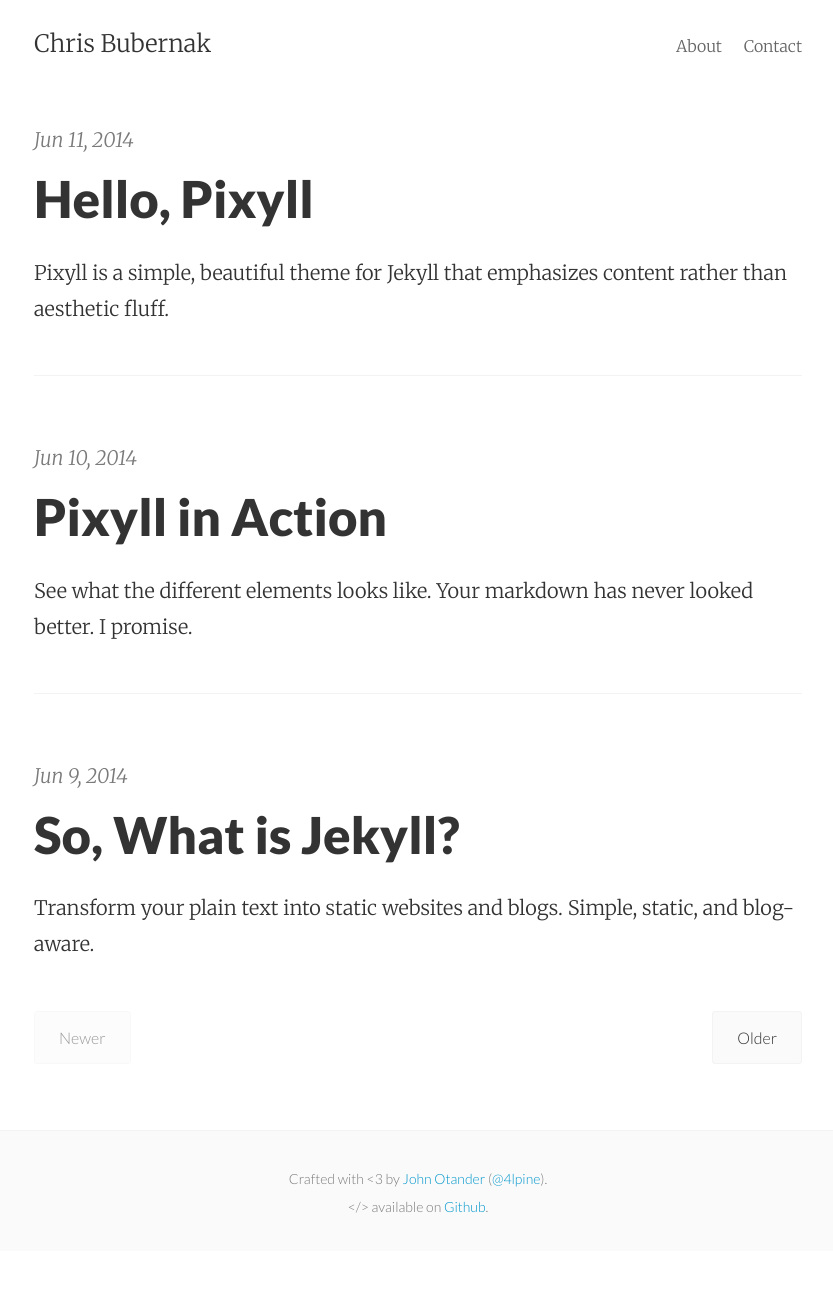
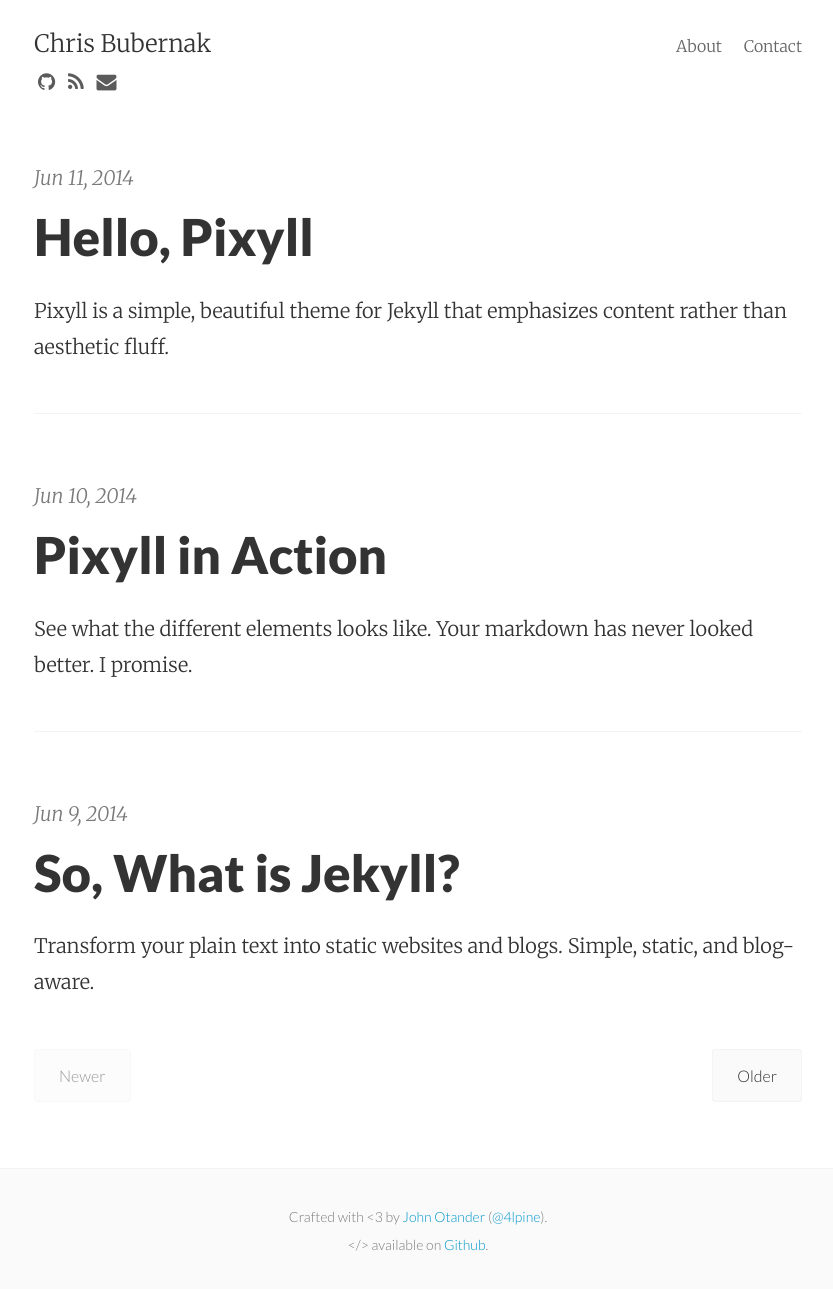
Before and after one commit to chrisbubernak/ChrisBubernak.GitHub.io, a Jekyll site: the page built from index.html, in a window 1280 px wide. Shown: the whole page, without its empty margins (222-1055 px from the left). Built offline with Jekyll 4.4.1, drawn with Linux system fonts in a browser that asks for light colours; nearby versions of some CDN libraries; the list of posts is cut into pages by our own code; before the commit the page ends 1251 px from its top, so only the background shows below that.

```diff
--- /dev/null
+++ b/CNAME
@@ -0,0 +1 @@
+bubernak.com
--- a/_config.yml
+++ b/_config.yml
@@ -19,7 +19,7 @@ show_post_footers:  false
 disqus_shortname:
 
 # Social icons
-show_social_icons: false
+show_social_icons: true
 github_username: chrisbubernak
 stackoverflow_id:
 twitter_username:
```
